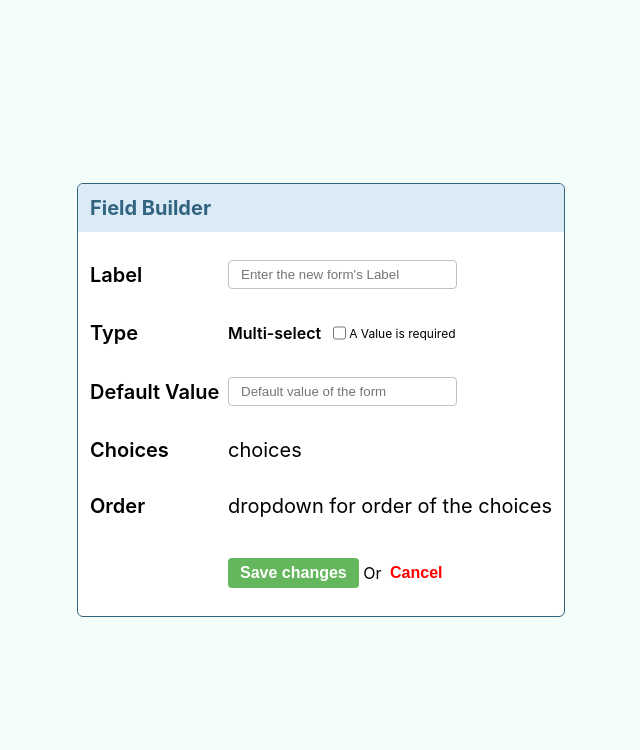
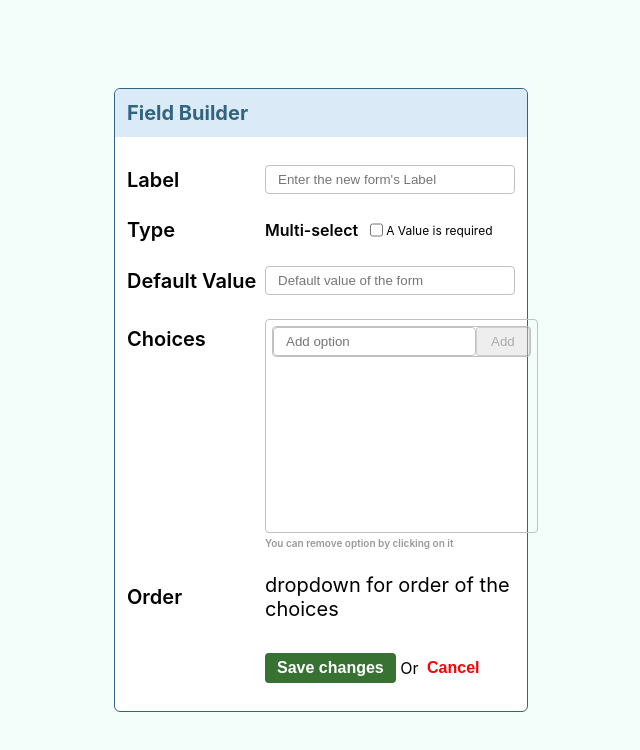
Before and after one commit to PMDimitrova/UI-task, a React (Create React App) app: page / in a window 1280 px wide. Shown: the top 750 px of the page, without its empty margins (319-959 px from the left). Built offline with nearby package versions, Linux system fonts and the light colour scheme.

Commit message:
React-Final-Form usage; Choices area

```diff
--- a/src/components/ChoicesArea.js
+++ b/src/components/ChoicesArea.js
@@ -1,11 +1,109 @@
-//TODO: this will be component which can add and remove items from itself
+import styled from 'styled-components';
+import { useState } from 'react';
 
-// TODO: Duplicates choices are not allowed.
-// TODO: There cannot be more than 50 choices total.
+import Input from './Input';
+
 // TODO: the dropdown in OrderDropdown should trigger another order of the items here
 
 // BONUS: The database that stores this does not allow individual choices in the list of choices to be longer than 40 characters. Add client-side validation such that excess characters are visually distinct if the choice is longer than 40 characters. I.e., if a user enters the word that is longer than 40 characters, the characters above 40 would be highlighted in red.
 
-const ChoicesArea = () => <div>choices</div>;
+const ChoicesArea = () => {
+  const [choices, setChoices] = useState([]);
+  const [typingChoice, setTypingChoice] = useState('');
+  const [shouldShowInputError, setShouldShowInputError] = useState(false);
+  const [shouldShowFullError, setShouldShowFullError] = useState(false);
+
+  const errorToDisplay = shouldShowFullError ? 'Max options count is 50' : 'This option is already added';
+
+  const onInputChange = typingChoice => {
+    setTypingChoice(typingChoice);
+    setShouldShowInputError(false);
+  };
+
+  const onAddButtonClick = () => {
+    //it would be the best if we have some sort of unification if these choices should be PascalCase, with Capital letter, ALLCAPS etc...
+    if (choices.length >= 50) {
+      setShouldShowFullError(true);
+    } else {
+      if (!choices.includes(typingChoice) && typingChoice.trim()) {
+        setChoices([...choices, typingChoice.trim()]);
+        setTypingChoice('');
+      } else {
+        if (typingChoice.trim()) {
+          setShouldShowInputError(true);
+        }
+      }
+    }
+  };
+
+  const deleteChoice = indexToRemove => {
+    const newChoices = [...choices];
+    newChoices.splice(indexToRemove, 1);
+    setChoices([...newChoices]);
+  };
+
+  return (
+    <Wrap>
+      <InputWrap>
+        <Input value={typingChoice} onChange={e => onInputChange(e.target.value.trim())} placeholder="Add option" />
+        <AddButton onClick={onAddButtonClick} type="button" disabled={typingChoice === ''}>
+          Add
+        </AddButton>
+      </InputWrap>
+      <ErrorWrap $showError={shouldShowInputError || shouldShowFullError}>{errorToDisplay}</ErrorWrap>
+
+      {choices.map((choice, index) => {
+        return (
+          <EntryRow key={index} onClick={() => deleteChoice(index)}>
+            {choice}
+          </EntryRow>
+        );
+      })}
+    </Wrap>
+  );
+};
 
 export default ChoicesArea;
+
+const Wrap = styled.div`
+  display: flex;
+  flex-direction: column;
+  width: 100%;
+  min-width: 230px;
+  min-height: 200px;
+  max-height: 250px;
+  overflow-y: scroll;
+  padding: 6px;
+  border: 1px solid #bfc1c2;
+  border-radius: 4px;
+`;
+
+// TODO: Should make it sticky to the top of the wrap
+const InputWrap = styled.div`
+  display: flex;
+  flex-direction: row;
+  border: 1px solid #bfc1c2;
+  border-radius: 4px;
+`;
+
+const AddButton = styled.button`
+  width: 100%;
+`;
+
+const ErrorWrap = styled.div`
+  font-size: 10px;
+  font-weight: 600;
+  color: #ff0000;
+  opacity: ${({ $showError }) => ($showError ? '100%' : 0)};
+`;
+
+const EntryRow = styled.div`
+  font-size: 16px;
+  padding: 2px 4px;
+  border-radius: 2px;
+
+  &:hover {
+    background-color: #d7d9d9;
+    cursor: pointer;
+  }
+`;
--- a/src/components/FormContent.js
+++ b/src/components/FormContent.js
@@ -1,37 +1,131 @@
+import { Field, Form } from 'react-final-form';
 import styled from 'styled-components';
 
 import TypeFieldContent from './TypeFieldContent';
 import OrderDropdown from './OrderDropdown';
-import SubmitButton from './SubmitButton';
-import CancelButton from './CancelButton';
 import ChoicesArea from './ChoicesArea';
-import FormField from './FormField';
+import FormLine from './FormLine';
 import Input from './Input';
 
 // TODO: globally/LOCAL STORAGE: For the purpose of the demo, you may want the form to keep its values after the form is submitted. This helps demonstrate the prior requirement (that the default value is added).
 
 const FormContent = () => {
+  const onFormSubmit = props => {
+    // TODO: get all the data and send it as JSON
+    console.log('props: ', props);
+    console.log('form submitted ');
+  };
+
   return (
     <Wrap>
-      <FormField fieldLabel="Label" content={<Input placeholder="Enter the new form's Label" />} />
+      <Form
+        onSubmit={onFormSubmit}
+        validate={({ formLabelField, defaultValueField }) => {
+          const errors = {};
 
-      <FormField fieldLabel="Type" content={<TypeFieldContent />} />
+          if (!formLabelField) {
+            errors.formLabelField = 'Required';
+          }
 
-      {/* TODO: If the default value is not one of the choices, it should be added to the list of choices when the field is saved. */}
-      <FormField fieldLabel="Default Value" content={<Input placeholder="Default value of the form" />} />
+          if (!defaultValueField) {
+            errors.defaultValueField = 'Required'; // TODO: required if not in choices field
+          }
 
-      <FormField fieldLabel="Choices" content={<ChoicesArea />} />
+          return errors;
+        }}
+        render={({ handleSubmit, invalid }) => (
+          <StyledForm onSubmit={handleSubmit} noValidate>
+            <Field
+              name="formLabelField"
+              render={({ input }) => {
+                return (
+                  <FormLine
+                    fieldLabel="Label"
+                    content={
+                      <Input
+                        placeholder="Enter the new form's Label"
+                        shouldStretchHorizontally
+                        finalFormProps={{
+                          ...input,
+                          onChange: e => {
+                            input.onChange(e);
+                          },
+                        }}
+                      />
+                    }
+                  />
+                );
+              }}
+            />
 
-      <FormField fieldLabel="Order" content={<OrderDropdown />} />
+            <Field
+              name="typeField"
+              render={() => {
+                return <FormLine fieldLabel="Type" content={<TypeFieldContent />} />;
+              }}
+            />
 
-      <FormField
-        content={
-          <ButtonsWrap>
-            <SubmitButton />
-            <div>&nbsp;Or&nbsp;</div>
-            <CancelButton />
-          </ButtonsWrap>
-        }
+            <Field
+              name="defaultValueField"
+              render={({ input }) => {
+                return (
+                  <FormLine
+                    fieldLabel="Default Value"
+                    content={
+                      <Input
+                        placeholder="Default value of the form"
+                        shouldStretchHorizontally
+                        finalFormProps={{
+                          ...input,
+                          onChange: e => {
+                            input.onChange(e);
+                          },
+                        }}
+                      />
+                    }
+                  />
+                );
+              }}
+            />
+
+            <Field
+              name="choicesField"
+              render={() => {
+                return (
+                  <FormLine
+                    fieldLabel="Choices"
+                    content={
+                      <div>
+                        <ChoicesArea />
+                        <DisclaimerWrap>You can remove option by clicking on it</DisclaimerWrap>
+                      </div>
+                    }
+                    shouldStretchDown
+                  />
+                );
+              }}
+            />
+
+            <Field
+              name="orderField"
+              render={() => {
+                return <FormLine fieldLabel="Order" content={<OrderDropdown />} />;
+              }}
+            />
+
+            <FormLine
+              content={
+                <ButtonsWrap>
+                  <SubmitButton type="submit" $isDisabled={invalid} disabled={invalid}>
+                    Save changes
+                  </SubmitButton>
+                  <div>&nbsp;Or&nbsp;</div>
+                  <CancelButton type="button">Cancel</CancelButton>
+                </ButtonsWrap>
+              }
+            />
+          </StyledForm>
+        )}
       />
     </Wrap>
   );
@@ -46,9 +140,52 @@ const Wrap = styled.div`
   padding: 12px;
 `;
 
+const StyledForm = styled.form`
+  width: 100%;
+`;
+
+const DisclaimerWrap = styled.div`
+  margin-top: 4px;
+  font-size: 10px;
+  font-weight: 600;
+  color: #96999b;
+`;
+
 const ButtonsWrap = styled.div`
   display: flex;
   align-items: center;
   margin-top: 8px;
   font-size: 16px;
 `;
+
+const SubmitButton = styled.button`
+  padding: 6px 12px;
+  font-size: 16px;
+  font-weight: 600;
+  color: white;
+  background-color: ${({ $isDisabled }) => ($isDisabled ? '#387233' : '#65b75e')};
+  border: 1px transparent;
+  border-radius: 4px;
+
+  &:hover {
+    cursor: ${({ $isDisabled }) => ($isDisabled ? 'not-allowed' : 'pointer')};
+    background-color: #387233;
+    transition: background-color 0.3s ease-in-out;
+  }
+`;
+
+const CancelButton = styled.button`
+  padding: 4px; //for accessibility
+  font-weight: 600;
+  font-size: 16px;
+  color: #ff0000;
+  background-color: transparent;
+  border: 1px transparent;
+  border-radius: 4px;
+
+  &:hover {
+    cursor: pointer;
+    color: #cc0000;
+    transition: color 0.4s ease-in-out;
+  }
+`;
--- a/src/components/FormField.js
+++ /dev/null
@@ -1,26 +0,0 @@
-import styled from 'styled-components';
-
-const FormField = ({ fieldLabel, content }) => (
-  <FieldWrap>
-    <LabelWrap>{fieldLabel}</LabelWrap>
-    <div>{content}</div>
-  </FieldWrap>
-);
-
-export default FormField;
-
-const FieldWrap = styled.div`
-  display: flex;
-  align-items: center;
-  width: 100%;
-  padding: 8px 0;
-  margin: 8px 0;
-  /* border: 1px solid red; */
-`;
-
-const LabelWrap = styled.div`
-  width: 130px;
-  margin-right: 8px;
-  font-weight: 600;
-  /* border: 1px solid green; */
-`;
--- /dev/null
+++ b/src/components/FormLine.js
@@ -0,0 +1,33 @@
+import styled from 'styled-components';
+
+//TODO: Handle error with warning? and border
+
+const FormLine = ({ fieldLabel, content, shouldStretchDown }) => {
+  return (
+    <LineWrap $shouldStretchDown={shouldStretchDown}>
+      <LabelWrap>{fieldLabel}</LabelWrap>
+      <ContentWrap>{content}</ContentWrap>
+    </LineWrap>
+  );
+};
+
+export default FormLine;
+
+const LineWrap = styled.div`
+  display: flex;
+  align-items: ${({ $shouldStretchDown }) => (!$shouldStretchDown ? 'center' : 'baseline')};
+  padding: 8px 0;
+  margin: 8px 0;
+`;
+
+const LabelWrap = styled.div`
+  width: 130px;
+  margin-right: 8px;
+  font-weight: 600;
+`;
+
+const ContentWrap = styled.div`
+  display: flex;
+  width: 100%;
+  max-width: 250px;
+`;
--- a/src/components/Input.js
+++ b/src/components/Input.js
@@ -1,13 +1,24 @@
 import styled from 'styled-components';
 
-const Input = ({ placeholder }) => {
-  return <Wrap type="text" id="" name="" placeholder={placeholder}></Wrap>;
+const Input = ({ placeholder, value, onChange, finalFormProps, shouldStretchHorizontally }) => {
+  const val = value || finalFormProps?.value || '';
+  const inputOnChange = onChange || finalFormProps?.onChange;
+
+  return (
+    <Wrap
+      type="text"
+      value={val}
+      placeholder={placeholder}
+      onChange={inputOnChange}
+      $shouldStretchHorizontally={shouldStretchHorizontally}
+    />
+  );
 };
 
 export default Input;
 
 const Wrap = styled.input`
-  width: 100%;
+  width: ${({ $shouldStretchHorizontally }) => $shouldStretchHorizontally && '100%'};
   padding: 6px 12px;
   border: 1px solid #bfc1c2;
   border-radius: 4px;
--- a/src/components/SubmitButton.js
+++ /dev/null
@@ -1,25 +0,0 @@
-import styled from 'styled-components';
-
-//TODO: Submit button specs
-
-const SubmitButton = () => {
-  return <Wrap type="button">Save changes</Wrap>;
-};
-
-export default SubmitButton;
-
-const Wrap = styled.button`
-  padding: 6px 12px;
-  font-size: 16px;
-  font-weight: 600;
-  color: white;
-  background-color: #65b75e;
-  border: 1px transparent;
-  border-radius: 4px;
-
-  &:hover {
-    cursor: pointer;
-    background-color: #387233;
-    transition: background-color 0.3s ease-in-out;
-  }
-`;
```
Also changed, not shown: src/components/CancelButton.js (deleted, +0 -24 lines).
